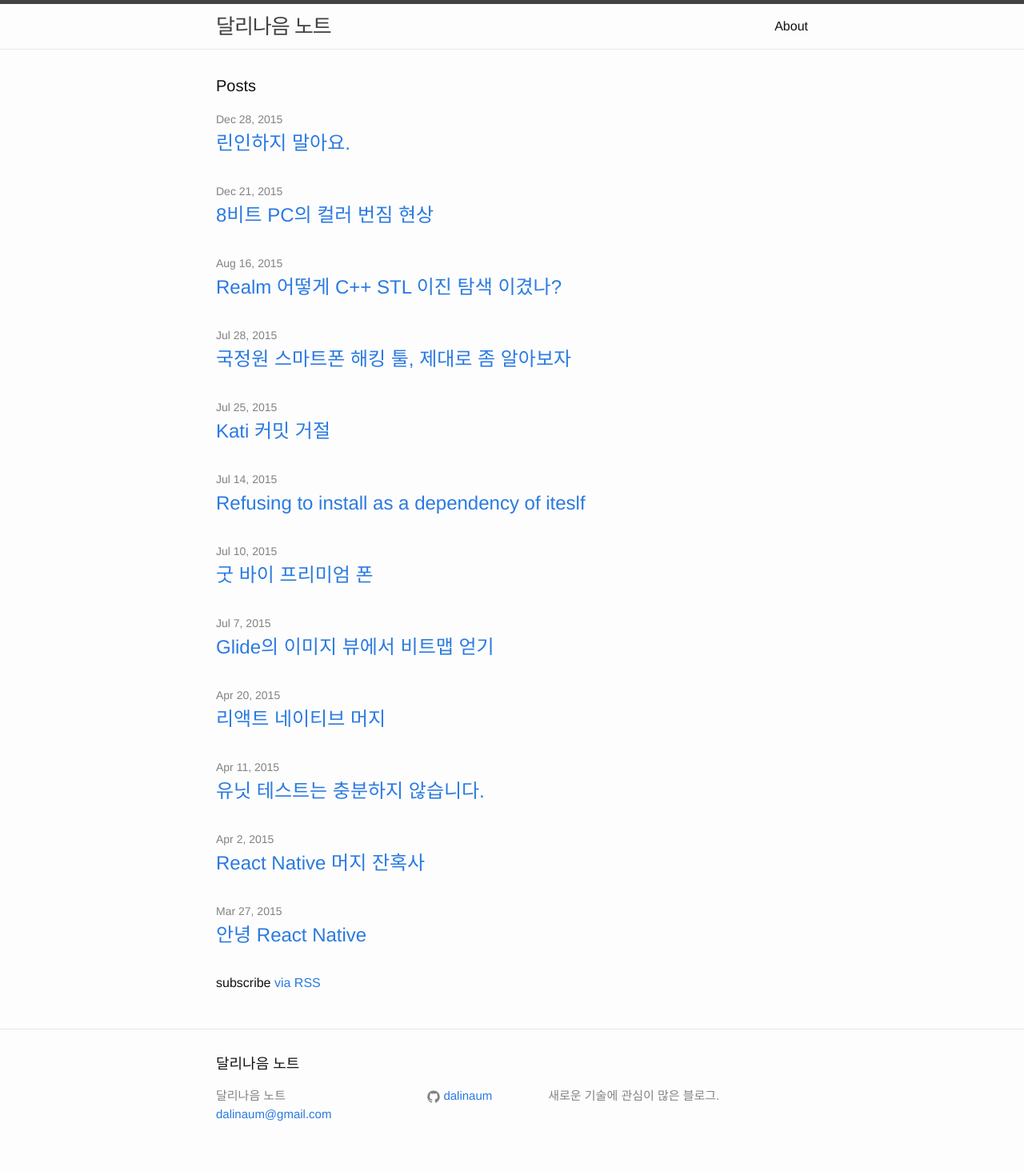
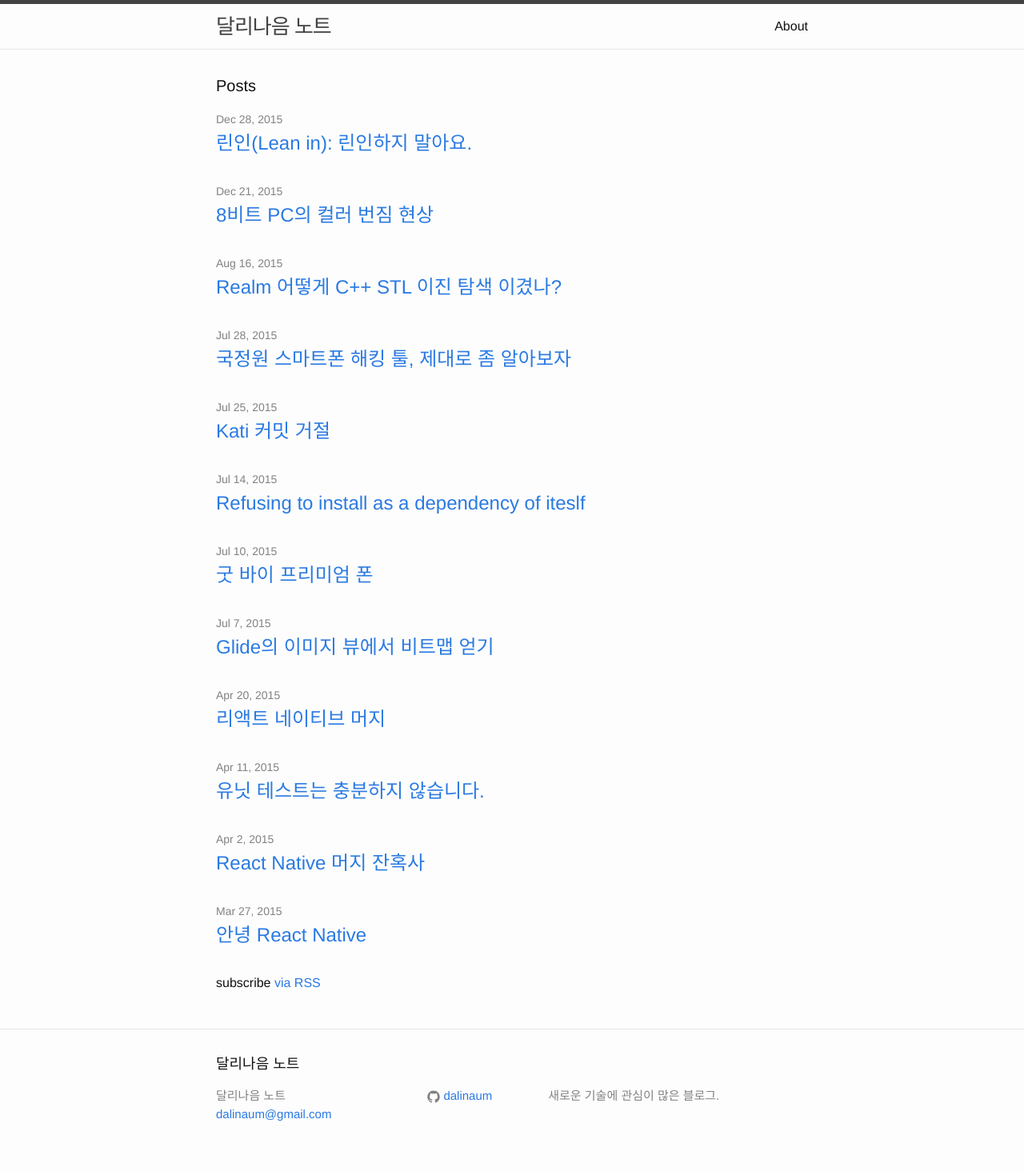
Before and after one commit to dalinaum/dalinaum.github.io, a Jekyll site: the page built from index.html, in a window 1280 px wide. Shown: the whole page at 80% size. Built offline with Jekyll 4.4.1, drawn with Linux system fonts in a browser that asks for light colours; Markdown is read by kramdown in place of the engine named in the settings.

Commit message:
Modify the title.

```diff
--- a/_posts/2015-12-28-do-not-lean-in.markdown
+++ b/_posts/2015-12-28-do-not-lean-in.markdown
@@ -1,6 +1,6 @@
 ---
 layout: post
-title:  "린인하지 말아요."
+title:  "린인(Lean in): 린인하지 말아요."
 date:   2015-12-28 06:30:00 +0900
 categories: book
 ---
```
